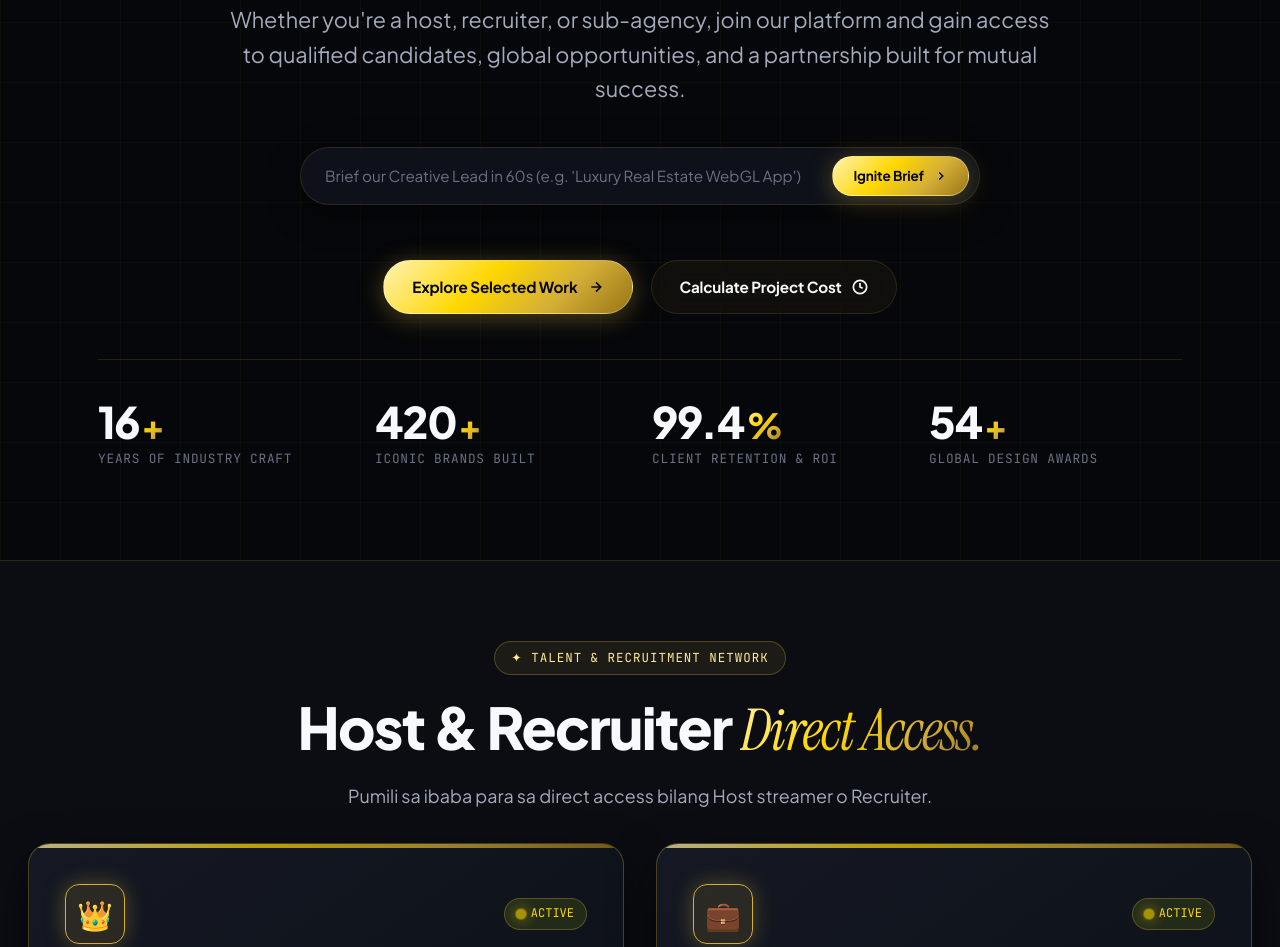
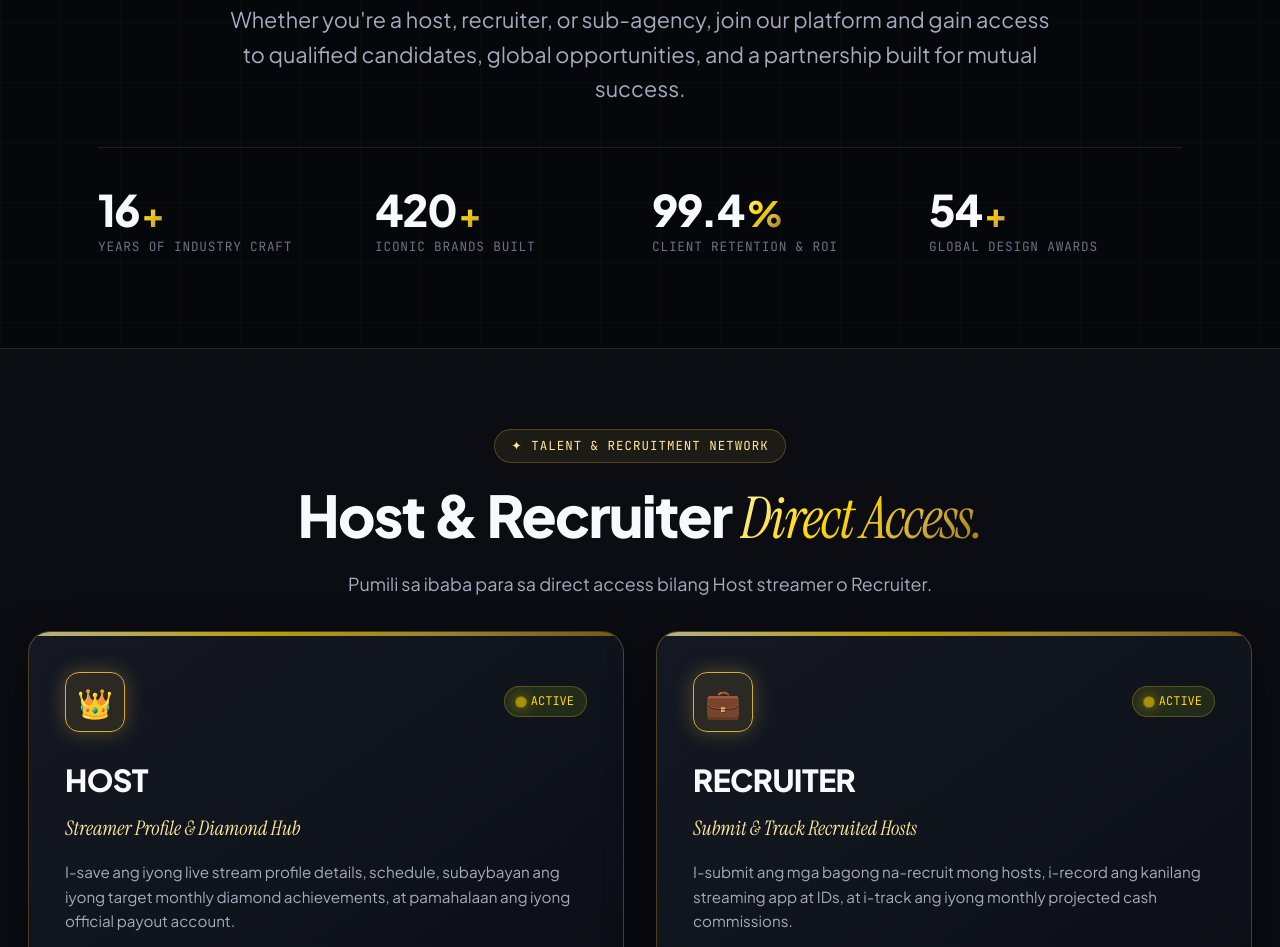
Before and after one commit to Jmdbusinesssolutions/Sindikato-Agency, a plain HTML site: page index.html in a window 1280 px wide. Shown: the part 938-1885 px from the top of the page. Drawn offline with Linux system fonts and the light colour scheme.

Commit message:
Remove Ignite Brief bar and hero CTA buttons

```diff
--- a/index.html
+++ b/index.html
@@ -157,26 +157,6 @@
       <p class="hero-description">
         Whether you're a host, recruiter, or sub-agency, join our platform and gain access to qualified candidates, global opportunities, and a partnership built for mutual success.
       </p>
-
-      <!-- Quick AI Project Brief Bar -->
-      <div class="quick-brief-bar">
-        <input type="text" id="heroBriefInput" class="quick-brief-input" placeholder="Brief our Creative Lead in 60s (e.g. 'Luxury Real Estate WebGL App')">
-        <button type="button" id="heroBriefBtn" class="btn btn-primary btn-pill">
-          <span>Ignite Brief</span>
-          <svg width="14" height="14" viewBox="0 0 24 24" fill="none" stroke="currentColor" stroke-width="2.5"><polyline points="9 18 15 12 9 6"></polyline></svg>
-        </button>
-      </div>
-
-      <div class="hero-cta-group">
-        <a href="#portfolio" class="btn btn-primary">
-          <span>Explore Selected Work</span>
-          <svg width="16" height="16" viewBox="0 0 24 24" fill="none" stroke="currentColor" stroke-width="2.5"><line x1="5" y1="12" x2="19" y2="12"></line><polyline points="12 5 19 12 12 19"></polyline></svg>
-        </a>
-        <a href="#estimator" class="btn btn-secondary">
-          <span>Calculate Project Cost</span>
-          <svg width="16" height="16" viewBox="0 0 24 24" fill="none" stroke="currentColor" stroke-width="2.5"><circle cx="12" cy="12" r="10"></circle><polyline points="12 6 12 12 16 14"></polyline></svg>
-        </a>
-      </div>
 
       <!-- Hero Real-Time Stats Row -->
       <div class="hero-stats-row">
```
